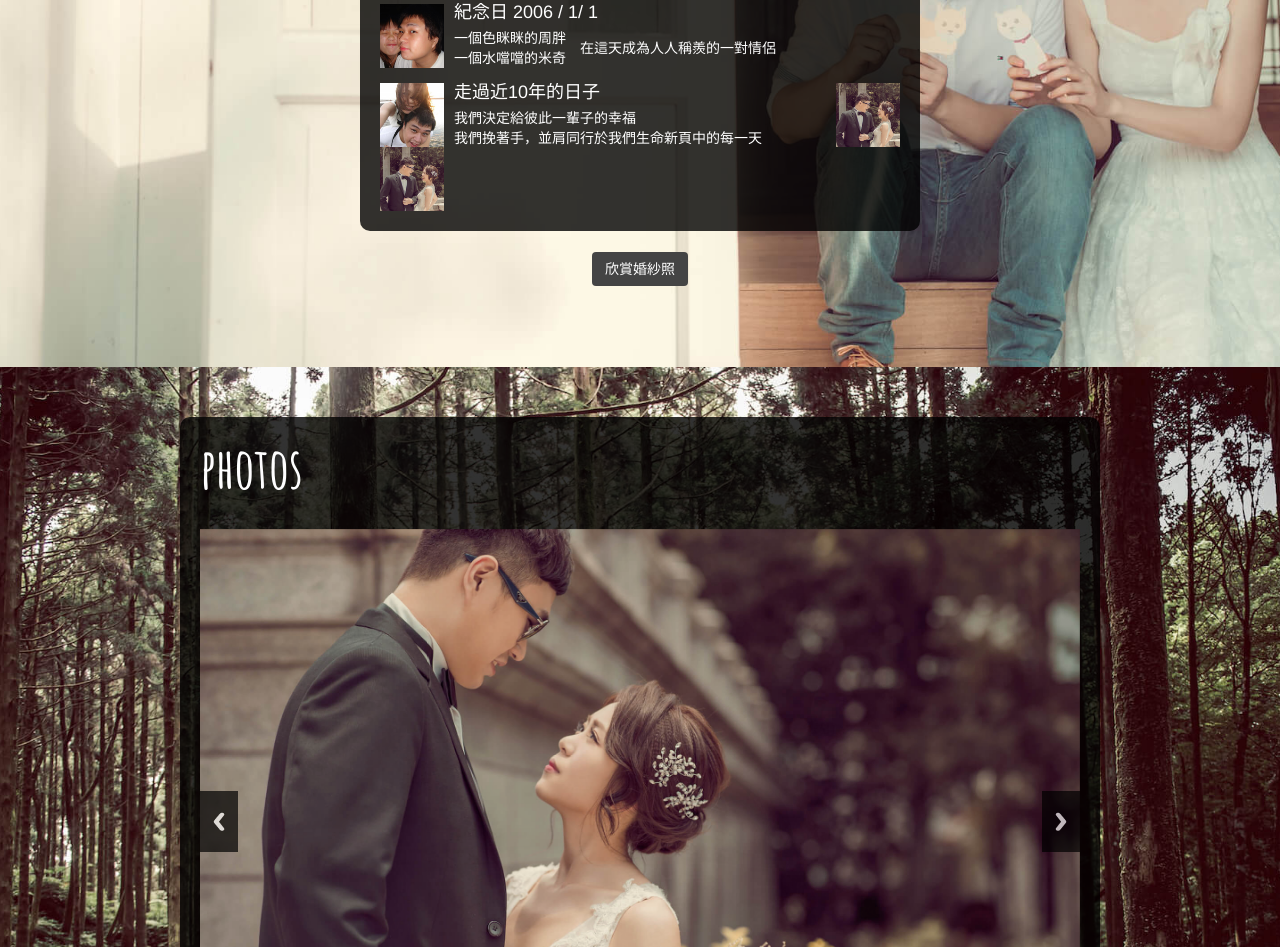
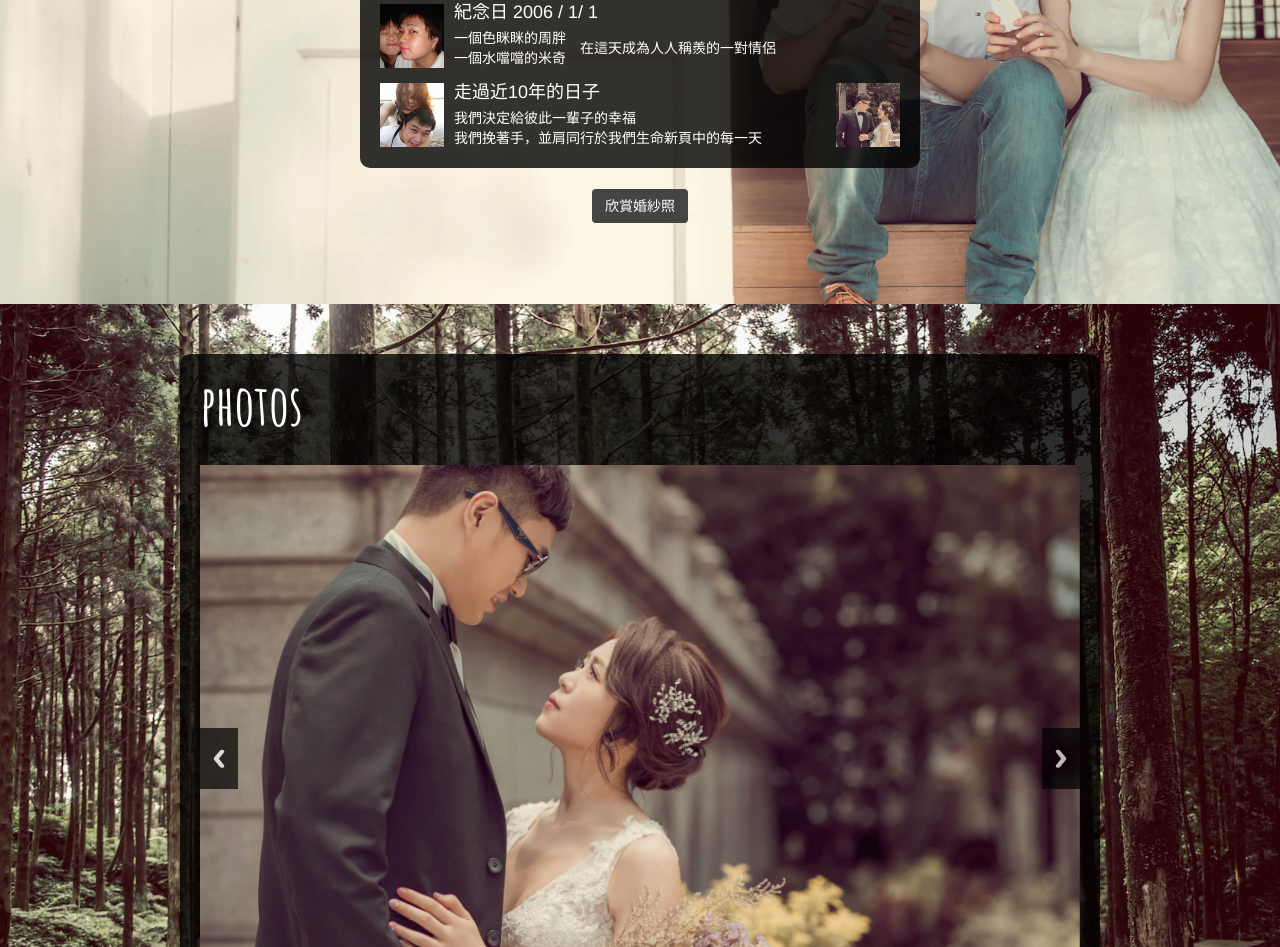
Before and after one commit to SoarLin/tim_wedding, a plain HTML site: page index.html in a window 1280 px wide. Shown: the part 1434-2381 px from the top of the page. Drawn offline with nearby package versions, Linux system fonts and the light colour scheme.

Commit message:
fix timeline issue

```diff
--- a/index.html
+++ b/index.html
@@ -204,7 +204,7 @@
             <a href="#">
               <img class="media-object timeline-thumb" src="images/timeline/08_thumb.jpg" alt="...">
             </a>
-            <a href="#">
+            <a href="#" class="visible-xs">
               <img class="media-object timeline-thumb" src="images/timeline/09_thumb.jpg" alt="...">
             </a>
           </div>
```
